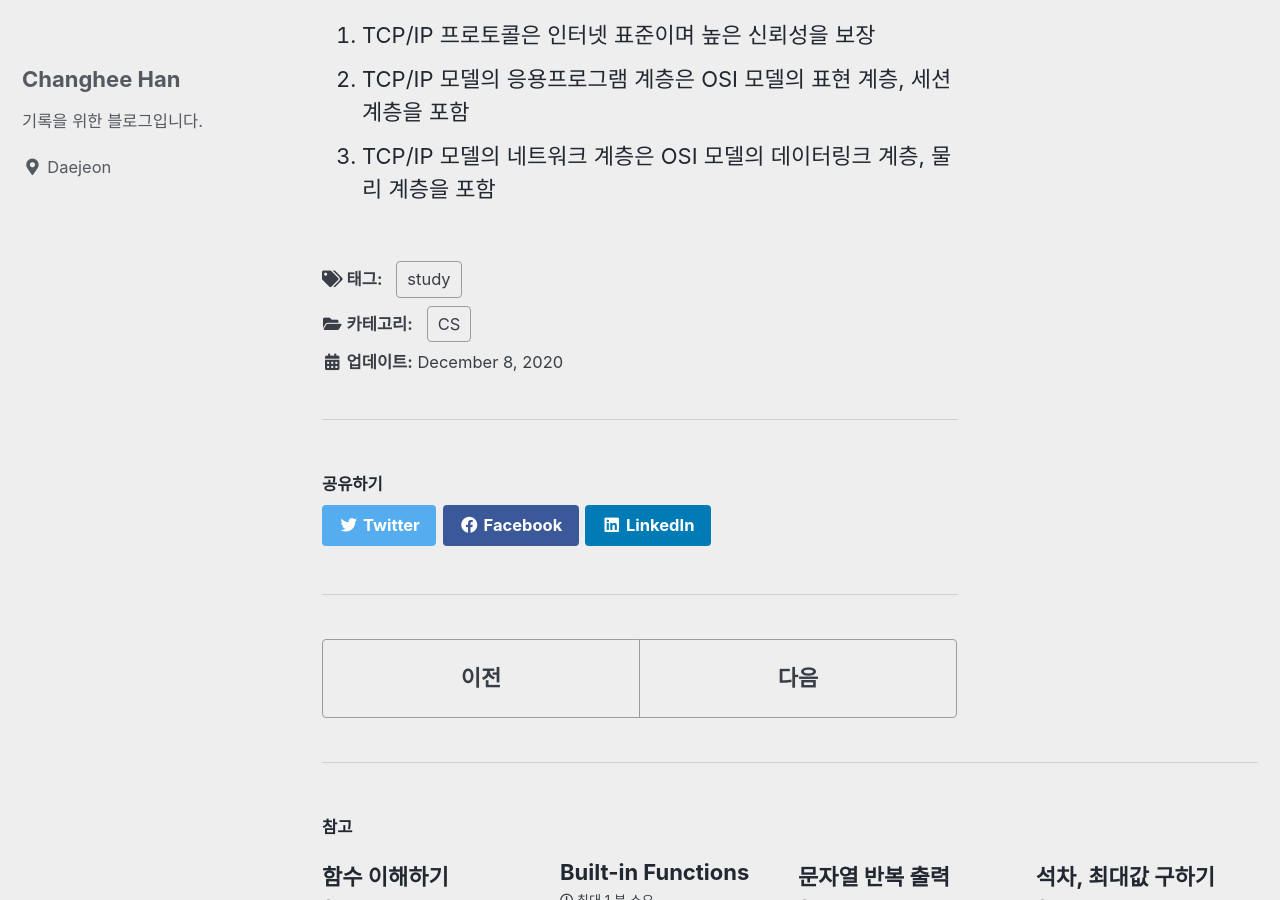
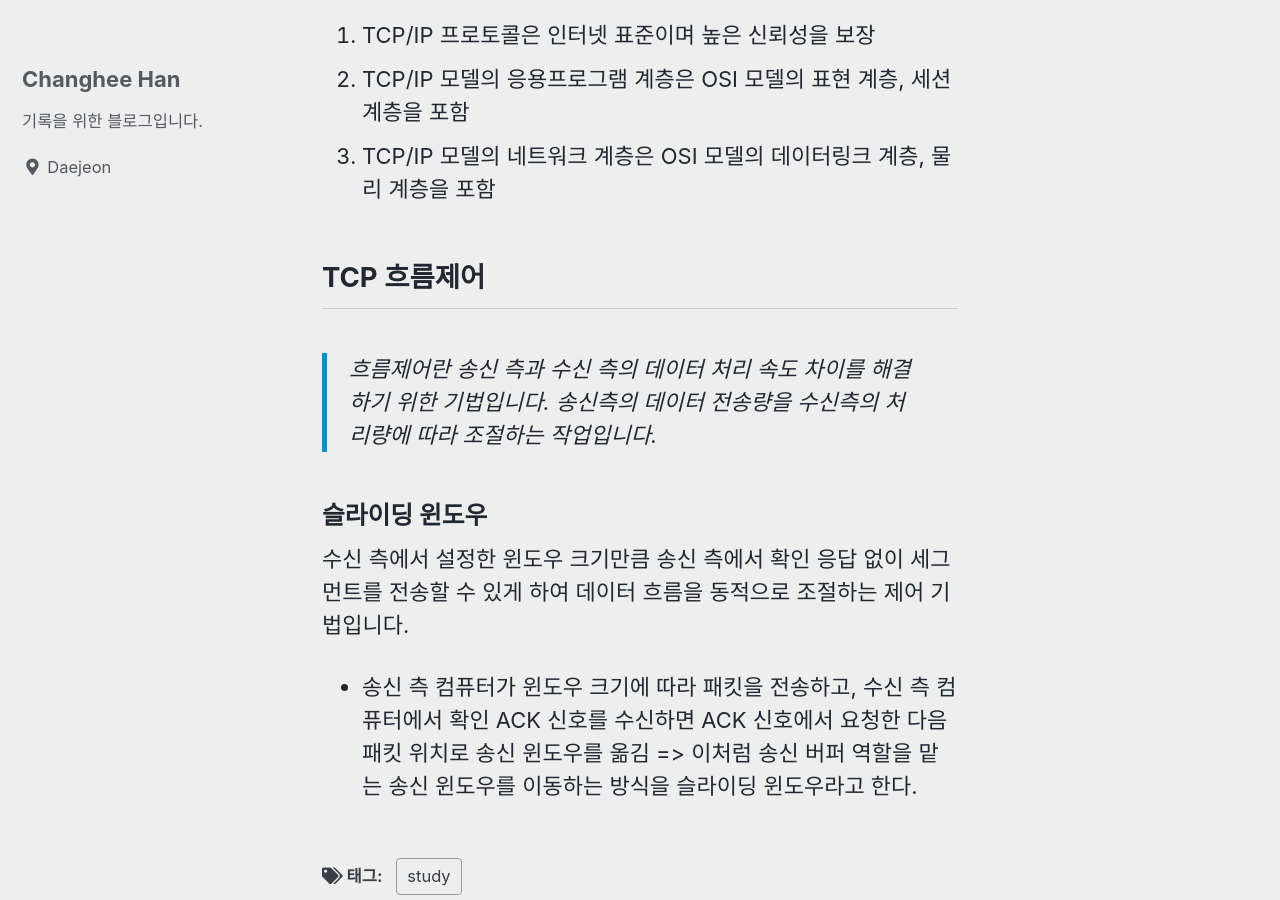
Before and after one commit to hython37/hython37.github.io, a Jekyll site: the page built from _posts/2020-12-08-Computer-Science.md, in a window 1280 px wide and 900 px high, scrolled down 2840 px. Built offline with Jekyll 4.4.1, drawn with Linux system fonts in a browser that asks for light colours; cached includes are drawn as plain includes; some of the changed text lies outside the part shown.

Commit message:
flow control

```diff
--- a/_posts/2020-12-08-Computer-Science.md
+++ b/_posts/2020-12-08-Computer-Science.md
@@ -58,3 +58,10 @@ toc_label: "1.Computer Network"
 1. TCP/IP 프로토콜은 인터넷 표준이며 높은 신뢰성을 보장
 2. TCP/IP 모델의 응용프로그램 계층은 OSI 모델의 표현 계층, 세션 계층을 포함
 3. TCP/IP 모델의 네트워크 계층은 OSI 모델의 데이터링크 계층, 물리 계층을 포함
+
+## TCP 흐름제어
+> 흐름제어란 송신 측과 수신 측의 데이터 처리 속도 차이를 해결하기 위한 기법입니다. 송신측의 데이터 전송량을 수신측의 처리량에 따라 조절하는 작업입니다.
+
+### 슬라이딩 윈도우
+수신 측에서 설정한 윈도우 크기만큼 송신 측에서 확인 응답 없이 세그먼트를 전송할 수 있게 하여 데이터 흐름을 동적으로 조절하는 제어 기법입니다.
+- 송신 측 컴퓨터가 윈도우 크기에 따라 패킷을 전송하고, 수신 측 컴퓨터에서 확인 ACK 신호를 수신하면 ACK 신호에서 요청한 다음 패킷 위치로 송신 윈도우를 옮김 => 이처럼 송신 버퍼 역할을 맡는 송신 윈도우를 이동하는 방식을 슬라이딩 윈도우라고 한다.
```
